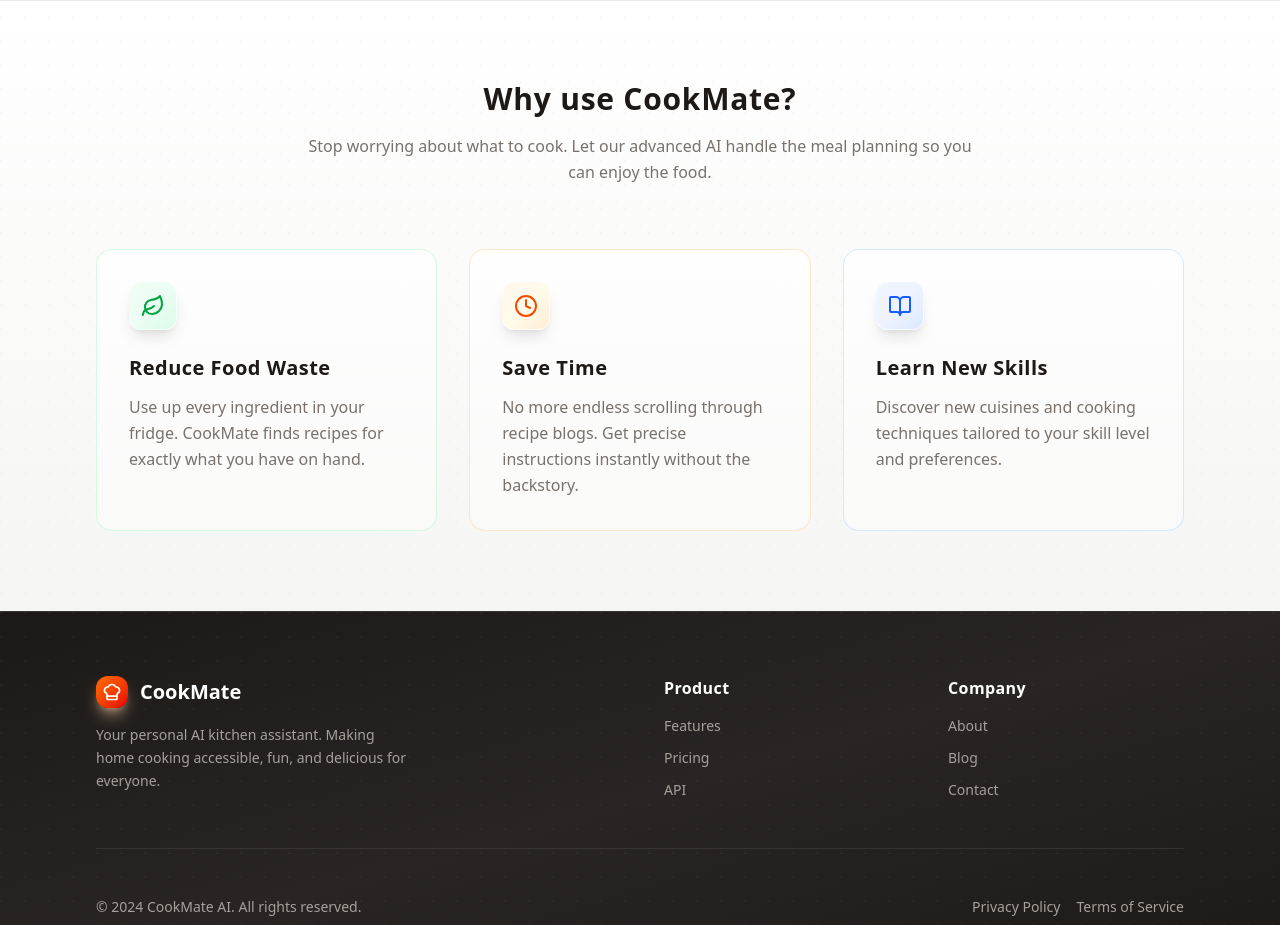
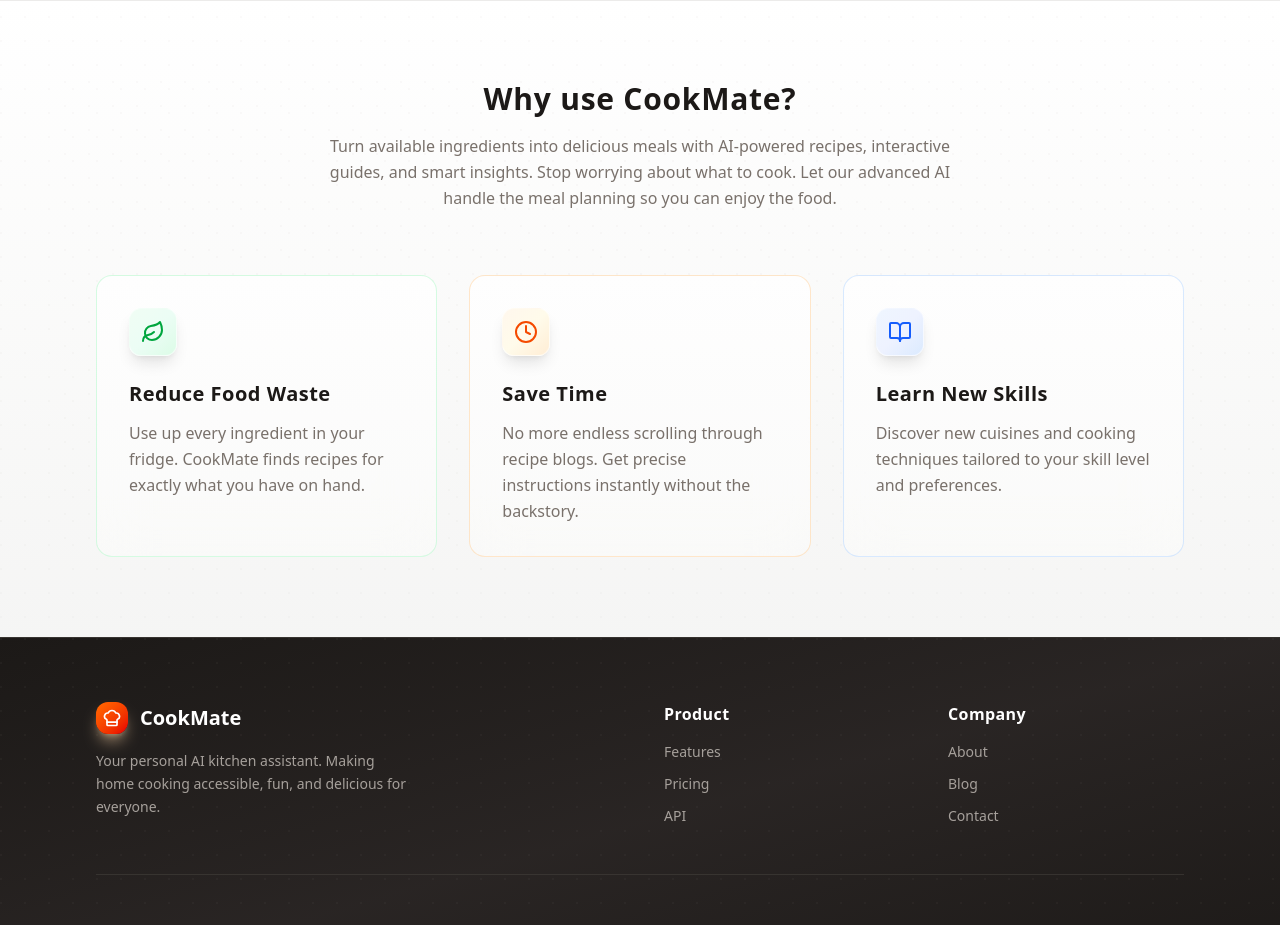
Before and after one commit to rexshimura/CookMate, a React (Vite) app in the folder frontend/: page / in a window 1280 px wide. Shown: the part 800-1725 px from the top of the page. Built offline with nearby package versions, Linux system fonts and the light colour scheme; no server answers.

Commit message:
landing latest

```diff
--- a/frontend/src/pages/Landing.jsx
+++ b/frontend/src/pages/Landing.jsx
@@ -228,7 +228,7 @@ export default function CookMateLanding() {
 
           <div className="text-center max-w-2xl mx-auto mb-16 relative z-10">
             <h2 className="text-3xl font-bold text-stone-900 mb-4 tracking-wide">Why use CookMate?</h2>
-            <p className="text-stone-500 leading-relaxed">Stop worrying about what to cook. Let our advanced AI handle the meal planning so you can enjoy the food.</p>
+            <p className="text-stone-500 leading-relaxed">Turn available ingredients into delicious meals with AI-powered recipes, interactive guides, and smart insights. Stop worrying about what to cook. Let our advanced AI handle the meal planning so you can enjoy the food.</p>
           </div>
 
           <div className="grid md:grid-cols-3 gap-8 relative z-10">
```
